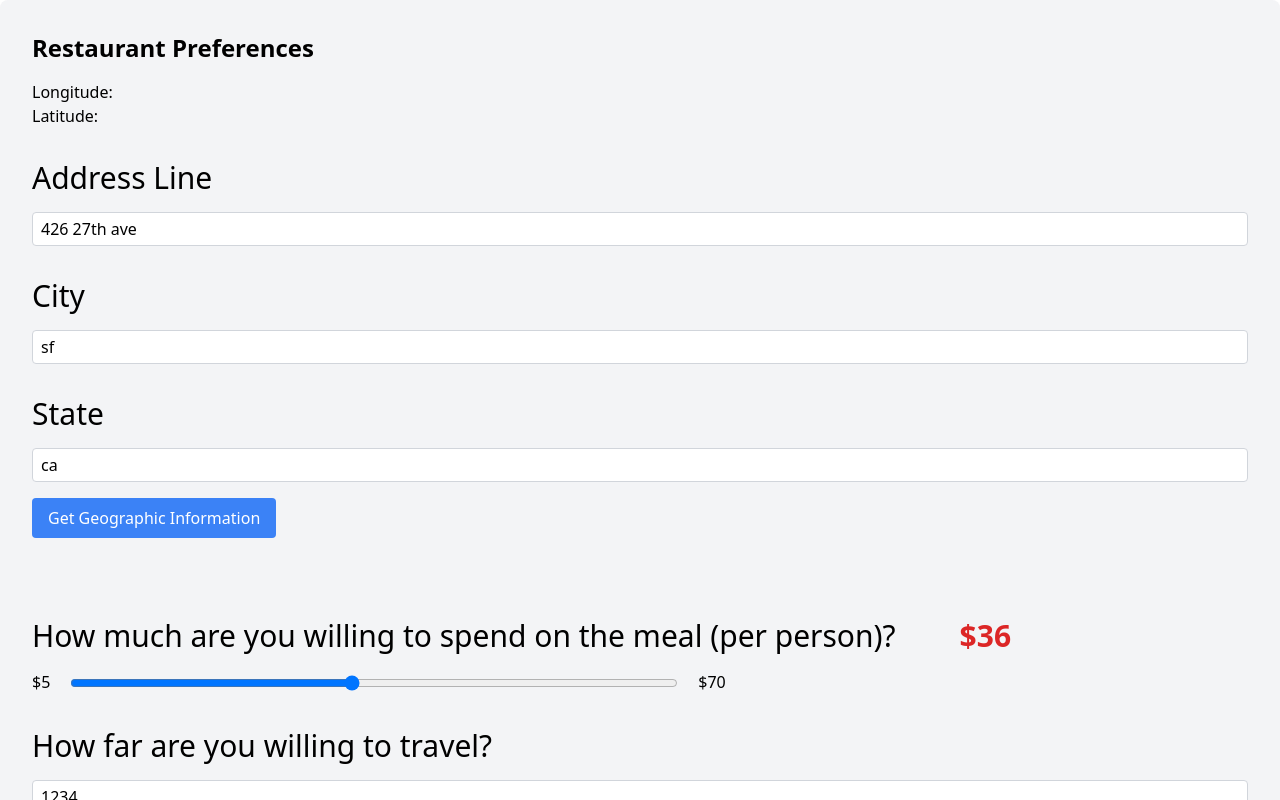
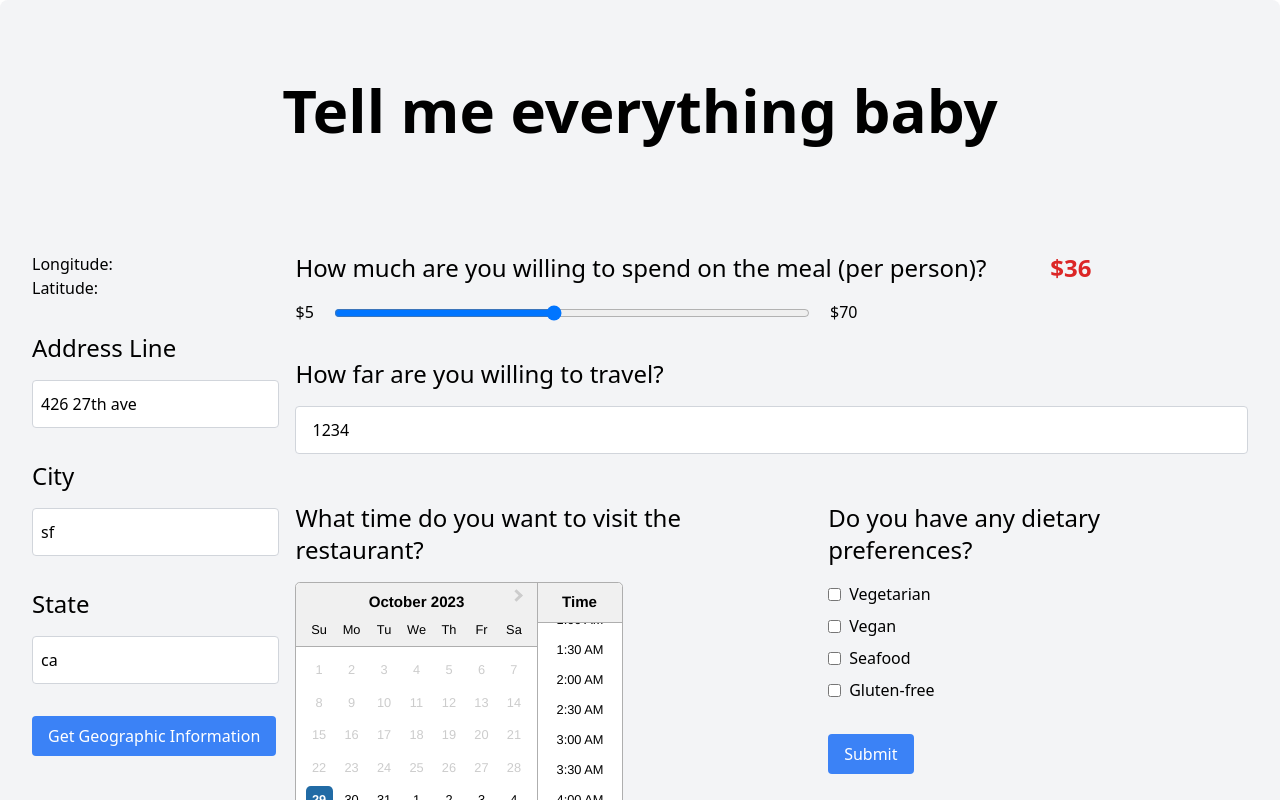
Before and after one commit to taeyangcode/ai-boyfriend, a React (Vite) app: page / in a window 1280 px wide. Shown: the top 800 px of the page. Built offline with nearby package versions, Linux system fonts and the light colour scheme; no server answers.

Commit message:
UI changes

```diff
--- a/src/UserFilter/UserFilter.tsx
+++ b/src/UserFilter/UserFilter.tsx
@@ -114,9 +114,11 @@ function UserFilter({ notifications, setNotifications, changePage, setQuestion,
     }
 
     return (
-        <div className="rounded-lg bg-gray-100 p-8 shadow-md">
-            <h2 className="mb-4 text-2xl font-semibold">Restaurant Preferences</h2>
-
+        <div className="rounded-lg bg-gray-100 shadow-md">
+            <h2 className="mb-8 flex justify-around py-20 text-6xl font-semibold">Tell me everything baby</h2>
+            <div className="flex justify-around">
+                {/* left container */}
+                <div className="pl-8">
                     <div className="mb-4">
                         <div>Longitude: {longitude} </div>
                         <div>Latitude: {latitude}</div>
@@ -124,45 +126,48 @@ function UserFilter({ notifications, setNotifications, changePage, setQuestion,
 
                     <form>
                         <div className="mb-4">
-                    <label className="mb-4 mb-4 mt-8 block text-3xl">Address Line </label>
+                            <label className="mb-4 mb-4 mt-8 block text-2xl">Address Line </label>
                             <input
                                 type="text"
                                 value={address}
                                 onChange={(e) => setAddress(e.target.value)}
-                        className="w-full rounded border border-gray-300 px-2 py-1"
+                                className="h-12 w-full rounded border border-gray-300 px-2 py-1"
                             />
                         </div>
 
                         <div className="mb-4">
-                    <label className="mb-4 mt-8 block text-3xl">City </label>
+                            <label className="mb-4 mt-8 block text-2xl">City </label>
                             <input
                                 type="text"
                                 value={city}
                                 onChange={(e) => setCity(e.target.value)}
-                        className="w-full rounded border border-gray-300 px-2 py-1"
+                                className="h-12 w-full rounded border border-gray-300 px-2 py-1"
                             />
                         </div>
 
                         <div className="mb-4">
-                    <label className="mb-4 mt-8 block text-3xl">State </label>
+                            <label className="mb-4 mt-8 block text-2xl">State </label>
                             <input
                                 type="text"
                                 value={state}
                                 onChange={(e) => setState(e.target.value)}
-                        className="w-full rounded border border-gray-300 px-2 py-1"
+                                className="h-12 w-full rounded border border-gray-300 px-2 py-1"
                             />
                         </div>
 
-                <button type="submit" className="rounded bg-blue-500 px-4 py-2 text-white" onClick={submitAddress}>
+                        <button type="submit" className="mt-4 rounded bg-blue-500 px-4 py-2 text-white" onClick={submitAddress}>
                             Get Geographic Information
                         </button>
                     </form>
+                </div>
 
+                {/* right container */}
+                <div className="pb-32 pl-4 pr-8">
                     <form>
-                <div className="mt-20">
+                        <div>
                             <div className="mb-4 flex">
-                        <label className="text-3xl">How much are you willing to spend on the meal (per person)? </label>
-                        <div className="ml-16 text-3xl font-bold text-red-600">${budget}</div>
+                                <label className="text-2xl">How much are you willing to spend on the meal (per person)? </label>
+                                <div className="ml-16 text-2xl font-bold text-red-600">${budget}</div>
                             </div>
                             <div className="flex">
                                 <span>$5</span>
@@ -194,16 +199,18 @@ function UserFilter({ notifications, setNotifications, changePage, setQuestion,
                         </div>
 
                         <div className="mb-4">
-                    <label className="mb-4 mt-8 block text-3xl">How far are you willing to travel? </label>
+                            <label className="mb-4 mt-8 block text-2xl">How far are you willing to travel? </label>
                             <input
                                 type="text"
                                 value={distance}
                                 onChange={(e) => setDistance(e.target.value)}
-                        className="w-full rounded border border-gray-300 px-2 py-1"
+                                className="h-12 w-full rounded border border-gray-300 px-4 py-2"
                             />
                         </div>
+                        {/* Bottom right container */}
+                        <div className="flex">
                             <div className="mb-4">
-                    <label className="mb-4 mt-8 block text-3xl">What time do you want to visit the restaurant? </label>
+                                <label className="mb-4 mt-8 block pr-4 text-2xl">What time do you want to visit the restaurant? </label>
                                 <DatePicker
                                     selected={date}
                                     dateFormat="MMMM d, yyyy h:mm aa"
@@ -216,17 +223,11 @@ function UserFilter({ notifications, setNotifications, changePage, setQuestion,
                                     fixedHeight
                                     inline
                                 />
-                    {/* <label className="mb-4 block">What time do you want to visit the restaurant? </label>
-                    <input
-                        type="text"
-                        value={time}
-                        onChange={(e) => setTime(e.target.value)}
-                        className="w-full rounded border border-gray-300 px-2 py-1"
-                    /> */}
                             </div>
+
                             <div className="mb-4">
-                    <label className="mb-4 mt-8 block text-3xl">Do you have any dietary preferences?</label>
-                    <div className="space-y-2">
+                                <label className="mb-4 mt-8 block text-2xl">Do you have any dietary preferences?</label>
+                                <div className="text-l space-y-2">
                                     <label className="flex items-center">
                                         <input
                                             type="checkbox"
@@ -268,11 +269,14 @@ function UserFilter({ notifications, setNotifications, changePage, setQuestion,
                                         Gluten-free
                                     </label>
                                 </div>
-                </div>
-                <button type="submit" className="rounded bg-blue-500 px-4 py-2 text-white" onClick={submitForm}>
+                                <button type="submit" className="mt-8 rounded bg-blue-500 px-4 py-2 text-white" onClick={submitForm}>
                                     Submit
                                 </button>
+                            </div>
+                        </div>
                     </form>
+                </div>
+            </div>
         </div>
     )
 }
```
Lines whose indentation alone changed are shown as unchanged.
